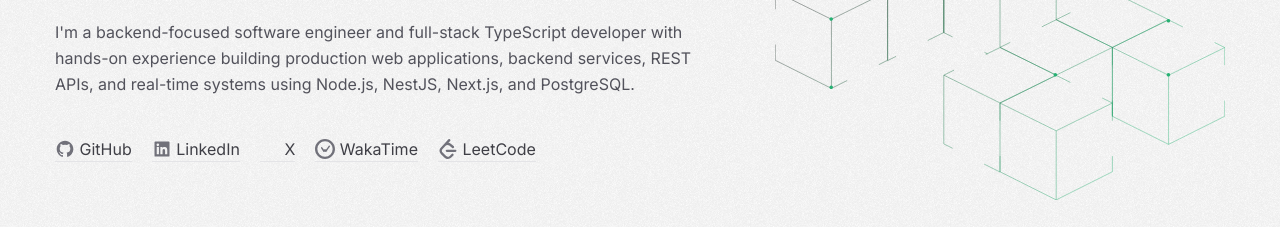
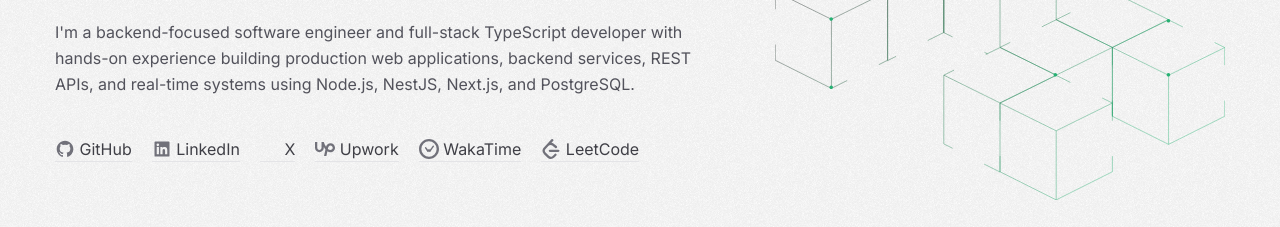
Before and after one commit to edmealem-k/edmealem.dev, a Next.js app: page / in a window 1280 px wide. Shown: the part 1100-1327 px from the top of the page. Built offline with nearby package versions, Linux system fonts and the light colour scheme; no server answers; some icons are missing.

Commit message:
feat(social): add Upwork profile link to site config and social bar

```diff
--- a/app/data/social.ts
+++ b/app/data/social.ts
@@ -3,7 +3,7 @@ import {
   BiLogoLinkedinSquare,
 } from "react-icons/bi";
 import { FaSquareXTwitter } from "react-icons/fa6";
-import { SiLeetcode, SiWakatime } from "react-icons/si";
+import { SiLeetcode, SiWakatime, SiUpwork } from "react-icons/si";
 import { siteConfig } from "@/config/site";
 
 export const socialLinks = [
@@ -30,13 +30,20 @@ export const socialLinks = [
   },
   {
     id: 4,
+    name: "Upwork",
+    url: siteConfig.social.upwork || "https://www.upwork.com/freelancers/~01d523ce2f1c1dc881",
+    icon: SiUpwork,
+    status: "social",
+  },
+  {
+    id: 5,
     name: "WakaTime",
     url: siteConfig.social.wakatime || "https://wakatime.com/@edmealem",
     icon: SiWakatime,
     status: "social",
   },
   {
-    id: 5,
+    id: 6,
     name: "LeetCode",
     url: siteConfig.social.leetcode || "https://leetcode.com/edmealem_k/",
     icon: SiLeetcode,
--- a/config/site.ts
+++ b/config/site.ts
@@ -17,6 +17,7 @@ export interface SiteConfig {
     x: string;
     leetcode?: string;
     wakatime?: string;
+    upwork?: string;
   };
   giscus?: {
     repo?: string;
@@ -50,6 +51,7 @@ export const siteConfig: SiteConfig = {
     x: "https://x.com/edmealem_k",
     leetcode: "https://leetcode.com/edmealem_k/",
     wakatime: "https://wakatime.com/@edmealem",
+    upwork: "https://www.upwork.com/freelancers/~01d523ce2f1c1dc881",
   },
   giscus: {
     repo: process.env.NEXT_PUBLIC_GISCUS_REPO || "edmealem-k/edmealem.dev",
```
Also changed, not shown: 1 other file (tests, documents, lock files or other folders).
